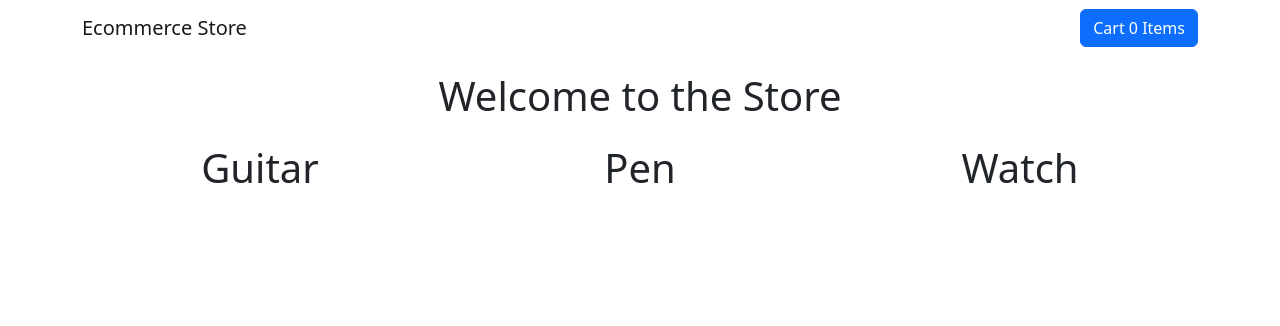
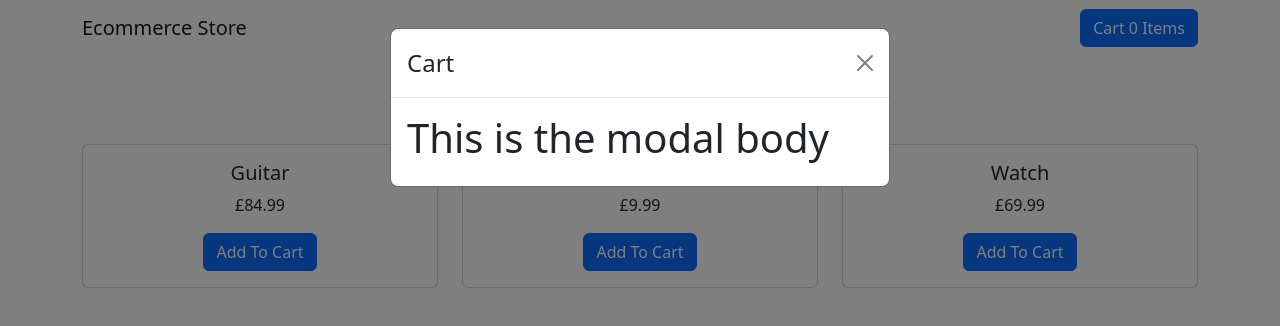
Before and after one commit to ak-yas/react-basket, a React (Create React App) app: page / in a window 1280 px wide. Both pictures are taken after a click on the button "Cart 0 Items". Shown: the top 326 px of the page. Built offline with nearby package versions, Linux system fonts and the light colour scheme.

Commit message:
added product card and basket modal

```diff
--- a/src/components/navbar.js
+++ b/src/components/navbar.js
@@ -1,15 +1,31 @@
-import {Button, Container, Navbar, Modal} from 'react-bootstrap';
+import { useState } from 'react'
+import { Button, Container, Navbar, Modal } from 'react-bootstrap'
 
-const NavbarContainer = () =>  {
+const NavbarContainer = () => {
+  const [show, setShow] = useState(false)
+  const handleClose = () => setShow(false)
+  const handleShow = () => setShow(true)
+
   return (
-    <Navbar expand="sm">
+    <>
+      <Navbar expand="sm">
         <Navbar.Brand href="/">Ecommerce Store</Navbar.Brand>
         <Navbar.Toggle aria-controls="basic-navbar-nav" />
-        <Navbar.Collapse className='justify-content-end'>
-            <Button>Cart 0 Items</Button>
+        <Navbar.Collapse className="justify-content-end">
+          <Button onClick={handleShow}>Cart 0 Items</Button>
         </Navbar.Collapse>
-    </Navbar>
+      </Navbar>
+
+      <Modal show={show} onHide={handleClose}>
+        <Modal.Header closeButton>
+          <Modal.Title>Cart</Modal.Title>
+        </Modal.Header>
+        <Modal.Body>
+          <h1>This is the modal body</h1>
+        </Modal.Body>
+      </Modal>
+    </>
   )
 }
 
-export default  NavbarContainer
+export default NavbarContainer
--- /dev/null
+++ b/src/components/productCard.js
@@ -0,0 +1,56 @@
+import { Card, Button, Form, Row, Col } from 'react-bootstrap'
+
+function ProductCard(props) {
+  const product = props.product
+  const productQuantity = 0
+
+  return (
+    <Card>
+      <Card.Body>
+        <Card.Title>{product.title}</Card.Title>
+        <Card.Text>£{product.price}</Card.Text>
+        {productQuantity > 0 ? (
+          <>
+            <Form as={Row}>
+              <Form.Label column="true" sm="6">
+                In Cart: {productQuantity}
+              </Form.Label>
+              <Col sm="6">
+                <Button
+                  sm="6"
+                  //   onClick={() => cart.addOneToCart(product.id)}
+                  className="mx-2"
+                >
+                  +
+                </Button>
+                <Button
+                  sm="6"
+                  //   onClick={() => cart.removeOneFromCart(product.id)}
+                  className="mx-2"
+                >
+                  -
+                </Button>
+              </Col>
+            </Form>
+            <Button
+              variant="danger"
+              //   onClick={() => cart.deleteFromCart(product.id)}
+              className="my-2"
+            >
+              Remove from cart
+            </Button>
+          </>
+        ) : (
+          <Button
+            variant="primary"
+            // onClick={() => cart.addOneToCart(product.id)}
+          >
+            Add To Cart
+          </Button>
+        )}
+      </Card.Body>
+    </Card>
+  )
+}
+
+export default ProductCard
--- a/src/pages/store.js
+++ b/src/pages/store.js
@@ -1,15 +1,18 @@
 import React from 'react'
 import { Row, Col } from 'react-bootstrap'
+import ProductCard from '../components/productCard'
 import { productsArray } from '../productsStore'
 
 function Store() {
   return (
     <>
-      <h1 align="center" className='p-3'>Welcome to the Store</h1>
+      <h1 align="center" className="p-3">
+        Welcome to the Store
+      </h1>
       <Row xs={1} md={3} className="g-4">
         {productsArray.map((product, idx) => (
           <Col align="center" key={idx}>
-            <h1>{product.title}</h1>
+            <ProductCard product={product} />
           </Col>
         ))}
       </Row>
```
